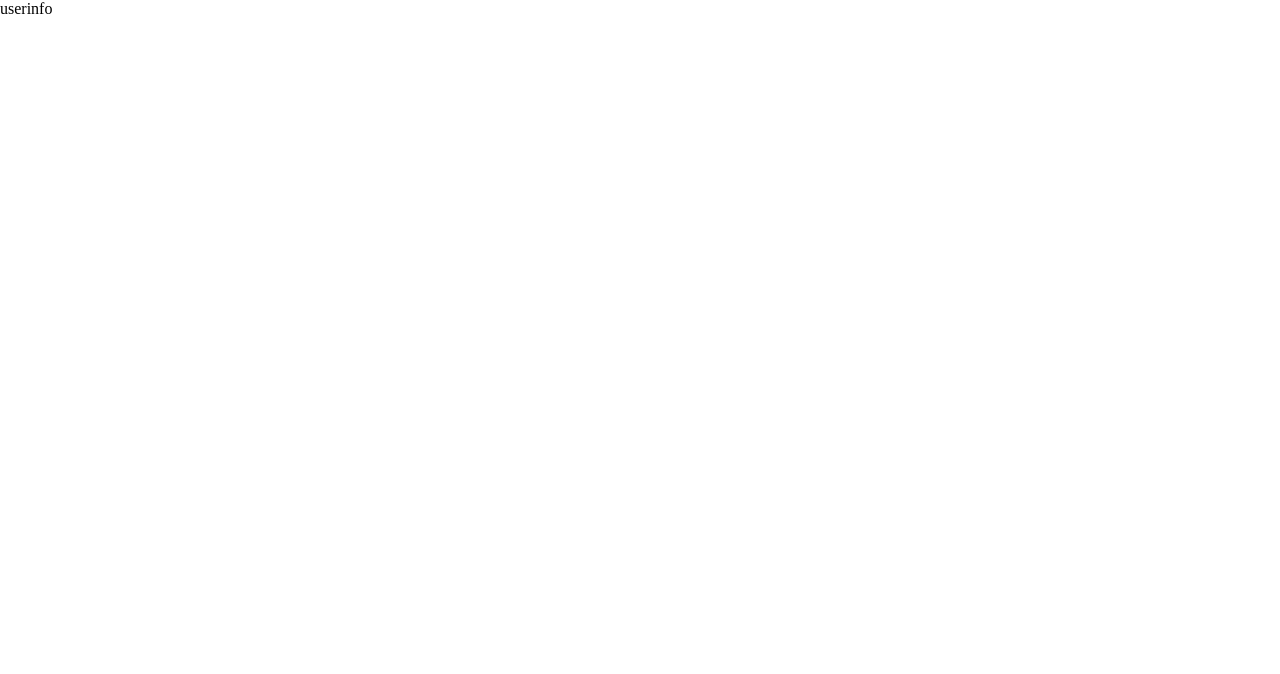
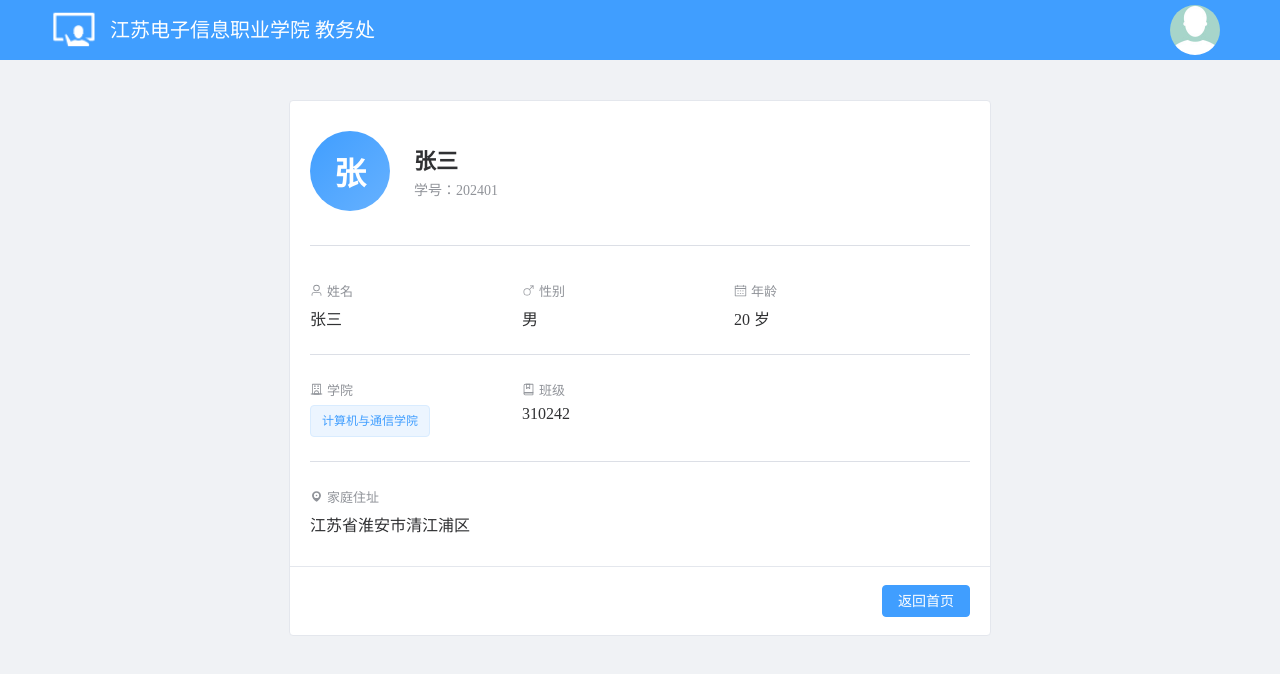
Before and after one commit to JiaoBuGouShui123/VueProject, a Vue app: page /userinfo in a window 1280 px wide. Shown: the top 674 px of the page. Built offline with nearby package versions, Linux system fonts and the light colour scheme.

Commit message:
添加用户信息页面、成绩查询页面、公共页眉组件，修复路由配置

```diff
--- /dev/null
+++ b/src/assets/data/userinfo.json
@@ -0,0 +1,9 @@
+{
+  "xm": "张三",
+  "xh": "202401",
+  "xb": "男",
+  "bj": "310242",
+  "xy": "计算机与通信学院",
+  "nl": "20",
+  "jtzz": "江苏省淮安市清江浦区"
+}
--- /dev/null
+++ b/src/components/head.vue
@@ -0,0 +1,89 @@
+<template>
+<div class = "con1">
+    <div class = "con2">
+      <div class = "temp1"><img src="@/assets/logo_jw_w.png"></div>
+      <div class = "temp2">江苏电子信息职业学院 教务处</div>
+    </div>
+
+    <div class = "temp3">
+      <el-dropdown trigger="click" placement="bottom-start" popper-class="home-dropdown">
+        <img src="@/assets/user_logo.jpg">
+        <template #dropdown>
+          <el-dropdown-menu>
+            <el-dropdown-item divided @click="Userinfo">用户信息</el-dropdown-item>
+            <el-dropdown-item divided @click="logout">退出登录</el-dropdown-item>
+          </el-dropdown-menu>
+        </template>
+      </el-dropdown>
+    </div>
+
+  </div>
+</template>
+
+<script setup>
+import { useRouter } from 'vue-router'
+
+const router = useRouter()
+
+function Userinfo() {
+  router.push('/userinfo')
+}
+
+function logout() {
+  localStorage.removeItem('user')
+  router.push('/login')
+}
+</script>
+
+<style scoped>
+  .con1{
+    background-color: #409Eff;
+    display: flex;
+    justify-content: space-between;
+    height: 60px;
+  }
+
+  .con2{
+    display: flex;
+    align-items: center;
+    font-size: 20px;
+    color: #fff;
+    margin-left: 50px;
+  }
+
+  .temp1 {
+    display: flex;
+    align-items: center;
+    margin-right: 10px;
+  }
+
+  .temp1 img {
+    width: 50px;
+    height: 50px;
+    display: block;
+  }
+
+  .temp2 {
+    display: flex;
+    align-items: center;
+    line-height: 1;
+  }
+
+  .temp3{
+    display: flex;
+    align-items: center;
+    margin-right: 50px;
+    padding: 0px 10px;
+  }
+
+  .temp3:hover{
+    cursor: pointer;
+    background-color: rgb(127, 187, 255);
+  }
+
+  .temp3 img{
+    width: 50px;
+    height: 50px;
+    border-radius: 50%;
+  }
+</style>
--- a/src/router/index.js
+++ b/src/router/index.js
@@ -3,6 +3,8 @@ import { createRouter, createWebHistory } from 'vue-router'
 import LoginView from '../views/Login/index.vue'
 import Home from '../views/home/index.vue'
 import UserInfo from '../views/userinfo/index.vue'
+import GradeView from '../views/Grade/index.vue'
+
 
 const router = createRouter({
   history: createWebHistory(import.meta.env.BASE_URL),
@@ -25,7 +27,13 @@ const router = createRouter({
       path: '/userinfo',
       name: 'userinfo',
       component: UserInfo,
+    },
+    {
+      path: '/grade',
+      name: 'grade',
+      component: GradeView,
     }
+
   ],
 })
 
--- /dev/null
+++ b/src/views/Grade/index.vue
@@ -0,0 +1,61 @@
+<template>
+    <div>
+        <Head />
+        <div class="main-content">
+            <el-card class="grade-card" shadow="hover">
+                <template #header>
+                    <div class="card-header">
+                        <el-icon><Trophy /></el-icon>
+                        <span>成绩查询</span>
+                    </div>
+                </template>
+
+                <el-table :data="gradeData" border stripe style="width: 100%">
+                    <el-table-column prop="course" label="课程名称" />
+                    <el-table-column prop="credit" label="学分" width="80" />
+                    <el-table-column prop="score" label="成绩" width="100">
+                        <template #default="{ row }">
+                            <el-tag :type="row.score >= 60 ? 'success' : 'danger'">
+                                {{ row.score }}
+                            </el-tag>
+                        </template>
+                    </el-table-column>
+                    <el-table-column prop="term" label="学期" width="140" />
+                </el-table>
+            </el-card>
+        </div>
+    </div>
+</template>
+
+<script setup>
+import { ref } from 'vue'
+import { Trophy } from '@element-plus/icons-vue'
+import Head from '../../components/head.vue'
+
+const gradeData = ref([
+    { course: '高等数学', credit: 4, score: 85, term: '2024-2025 第一学期' },
+    { course: '大学英语', credit: 3, score: 78, term: '2024-2025 第一学期' },
+    { course: 'C语言程序设计', credit: 3, score: 92, term: '2024-2025 第一学期' },
+    { course: '数据结构', credit: 4, score: 88, term: '2024-2025 第一学期' },
+    { course: '计算机网络', credit: 3, score: 55, term: '2024-2025 第一学期' },
+])
+</script>
+
+<style scoped>
+.main-content {
+    padding: 40px 60px;
+}
+
+.grade-card {
+    max-width: 900px;
+    margin: 0 auto;
+}
+
+.card-header {
+    display: flex;
+    align-items: center;
+    gap: 8px;
+    font-size: 18px;
+    font-weight: bold;
+}
+</style>
--- a/src/views/home/index.vue
+++ b/src/views/home/index.vue
@@ -23,7 +23,7 @@
 
   <!-- 导航栏 -->
     <div class="con3">
-      <el-menu mode="horizontal" :ellipsis="false" class="nav-menu">
+      <el-menu mode="horizontal" :ellipsis="false" class="nav-menu" @select="handleSelect">
         <el-menu-item index="1">采集平台</el-menu-item>
 
         <el-sub-menu index="2">
@@ -39,7 +39,7 @@
         <el-sub-menu index="4">
           <template #title>信息查询</template>
           <el-menu-item index="4-1">查询个人信息</el-menu-item>
-          <el-menu-item index="4-2">学籍预警查询</el-menu-item>
+          <el-menu-item index="4-2">成绩查询</el-menu-item>
           <el-menu-item index="4-3">毕业审核结果核查</el-menu-item>
         </el-sub-menu>
 
@@ -81,6 +81,15 @@ function logout() {
 function Userinfo() {
   router.push('/userinfo')
 }
+
+const handleSelect = (key, keyPath)=> {
+  console.log(key, keyPath);
+  if (key === '4-2') {
+    router.push('/grade')
+  }
+}
+
+
 </script>
 
 <style scoped>
--- a/src/views/userinfo/index.vue
+++ b/src/views/userinfo/index.vue
@@ -1,11 +1,184 @@
 <template>
-    userinfo
+    <div class="userinfo-page">
+        <Head />
+        <div class="main-content">
+            <el-card class="profile-card" shadow="hover">
+                <!-- 头部头像区 -->
+                <div class="profile-header">
+                    <el-avatar :size="80" class="avatar">
+                        {{ data.xm.charAt(0) }}
+                    </el-avatar>
+                    <div class="profile-title">
+                        <h2>{{ data.xm }}</h2>
+                        <span class="subtitle">学号：{{ data.xh }}</span>
+                    </div>
+                </div>
+
+                <el-divider />
+
+                <!-- 信息展示区 -->
+                <div class="profile-body">
+                    <div class="info-row">
+                        <div class="info-item">
+                            <span class="info-label">
+                                <el-icon><User /></el-icon> 姓名
+                            </span>
+                            <span class="info-value">{{ data.xm }}</span>
+                        </div>
+                        <div class="info-item">
+                            <span class="info-label">
+                                <el-icon><Male /></el-icon> 性别
+                            </span>
+                            <span class="info-value">{{ data.xb }}</span>
+                        </div>
+                        <div class="info-item">
+                            <span class="info-label">
+                                <el-icon><Calendar /></el-icon> 年龄
+                            </span>
+                            <span class="info-value">{{ data.nl }} 岁</span>
+                        </div>
+                    </div>
+
+                    <el-divider />
+
+                    <div class="info-row">
+                        <div class="info-item">
+                            <span class="info-label">
+                                <el-icon><School /></el-icon> 学院
+                            </span>
+                            <span class="info-value">
+                                <el-tag type="primary" size="large">{{ data.xy }}</el-tag>
+                            </span>
+                        </div>
+                        <div class="info-item">
+                            <span class="info-label">
+                                <el-icon><Collection /></el-icon> 班级
+                            </span>
+                            <span class="info-value">{{ data.bj }}</span>
+                        </div>
+                    </div>
+
+                    <el-divider />
+
+                    <div class="info-row">
+                        <div class="info-item full-width">
+                            <span class="info-label">
+                                <el-icon><LocationFilled /></el-icon> 家庭住址
+                            </span>
+                            <span class="info-value">{{ data.jtzz }}</span>
+                        </div>
+                    </div>
+                </div>
+
+                <!-- 底部操作 -->
+                <template #footer>
+                    <div class="card-footer">
+                        <el-button type="primary" @click="goBack">返回首页</el-button>
+                    </div>
+                </template>
+            </el-card>
+        </div>
+    </div>
 </template>
 
 <script setup>
+import { useRouter } from 'vue-router'
+import { User, Male, Calendar, School, Collection, LocationFilled } from '@element-plus/icons-vue'
+import data from '../../assets/data/userinfo.json'
+import Head from '../../components/head.vue'
+
+const router = useRouter()
+
+function goBack() {
+    router.push('/home')
+}
+
 
 </script>
 
 <style scoped>
+.userinfo-page {
+    min-height: 100vh;
+    background-color: #f0f2f5;
+}
 
+.main-content {
+    display: flex;
+    justify-content: center;
+    padding: 40px 20px;
+}
+
+.profile-card {
+    width: 100%;
+    max-width: 700px;
+}
+
+.profile-header {
+    display: flex;
+    align-items: center;
+    gap: 24px;
+    padding: 10px 0;
+}
+
+.avatar {
+    background: linear-gradient(135deg, #409Eff, #66b1ff);
+    font-size: 32px;
+    font-weight: bold;
+    flex-shrink: 0;
+}
+
+.profile-title h2 {
+    margin: 0;
+    font-size: 22px;
+    color: #303133;
+}
+
+.profile-title .subtitle {
+    font-size: 14px;
+    color: #909399;
+    display: block;
+    margin-top: 4px;
+}
+
+.profile-body {
+    padding: 10px 0;
+}
+
+.info-row {
+    display: flex;
+    flex-wrap: wrap;
+    gap: 32px;
+}
+
+.info-item {
+    display: flex;
+    flex-direction: column;
+    gap: 6px;
+    min-width: 180px;
+}
+
+.info-item.full-width {
+    flex: 1;
+    min-width: 100%;
+}
+
+.info-label {
+    font-size: 13px;
+    color: #909399;
+    display: flex;
+    align-items: center;
+    gap: 4px;
+}
+
+.info-value {
+    font-size: 16px;
+    color: #303133;
+    font-weight: 500;
+}
+
+.card-footer {
+    display: flex;
+    justify-content: flex-end;
+    gap: 12px;
+}
 </style>
```
